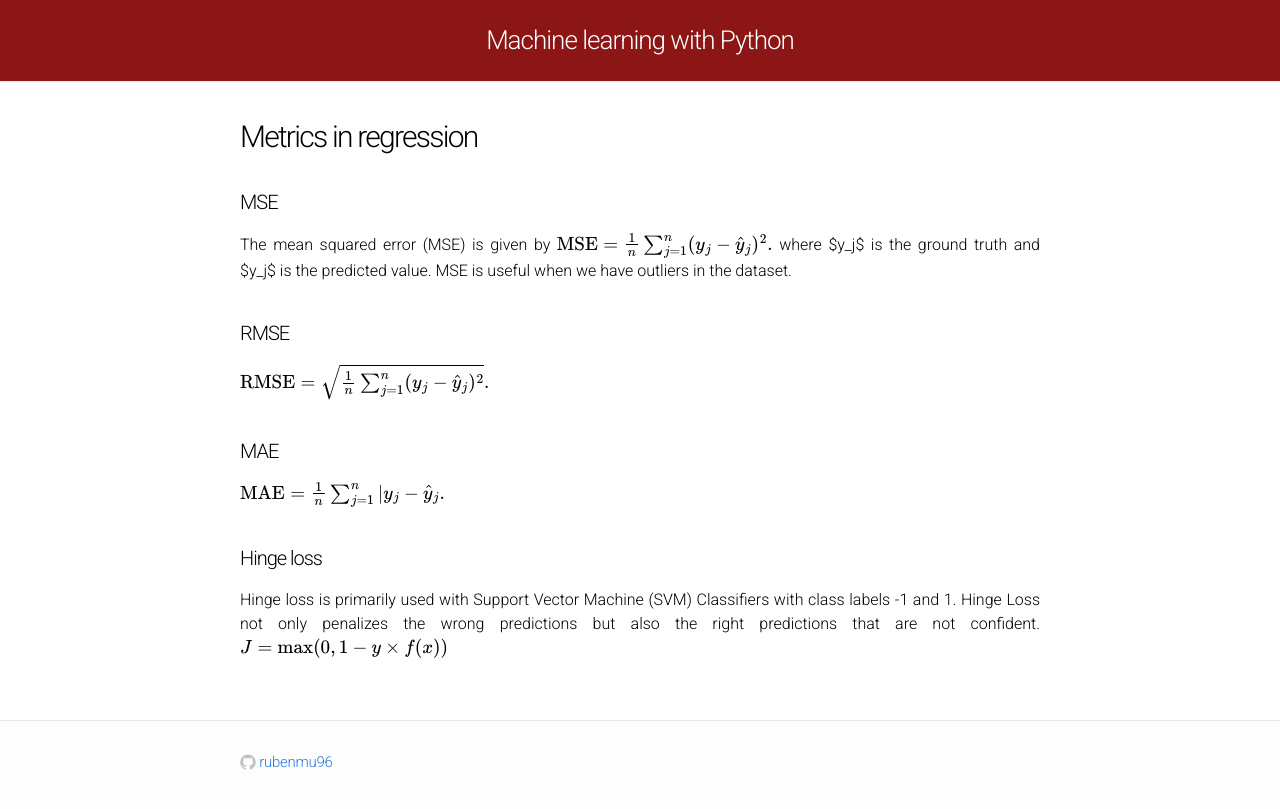
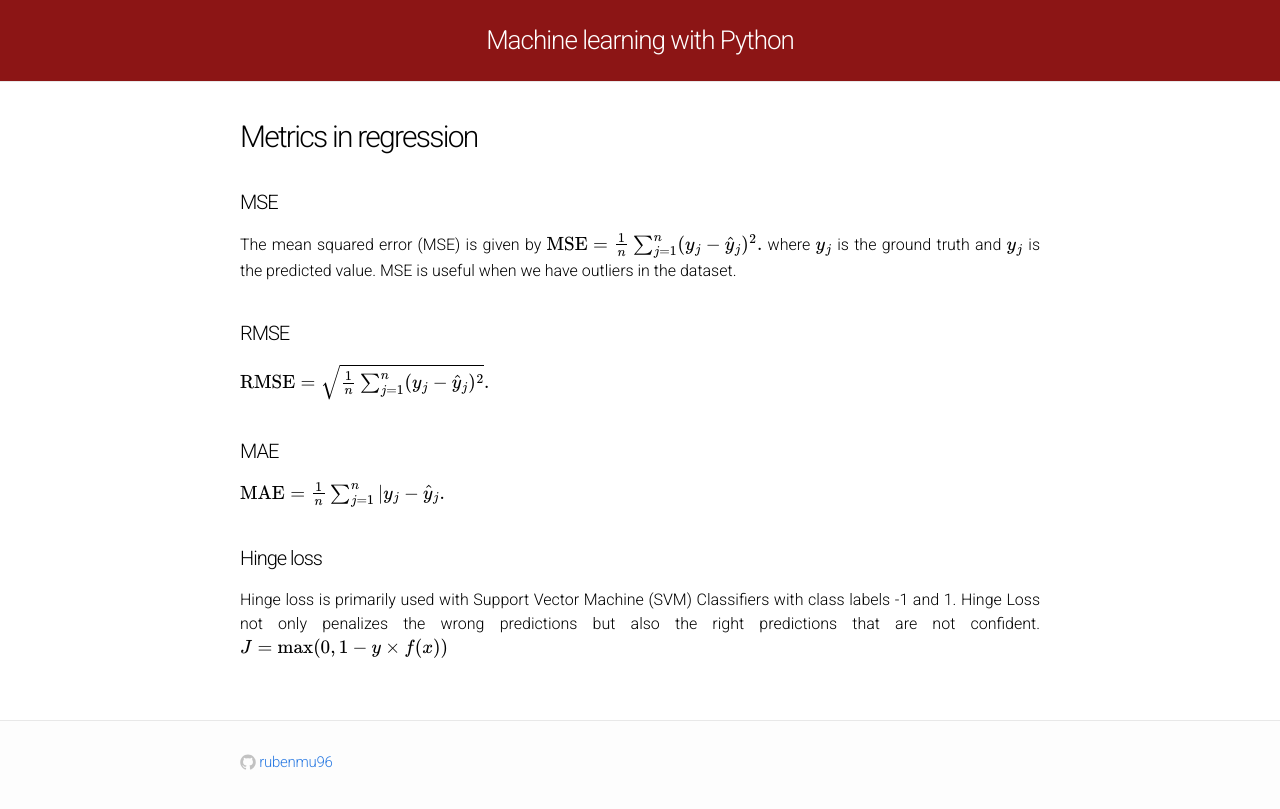
Before and after one commit to rubenmu96/rubenmu96.github.io, a Jekyll site: the page built from ML_intro.md, in a window 1280 px wide. Shown: the top 809 px of the page. Built offline with Jekyll 4.4.1, drawn with Linux system fonts in a browser that asks for light colours; formulas are drawn with MathJax 3; our own code applies the rules of GitHub Pages for plain Markdown files.

```diff
--- a/ML_intro.md
+++ b/ML_intro.md
@@ -11,7 +11,7 @@ The mean squared error (MSE) is given by
 $$
     \text{MSE} = \frac{1}{n} \sum_{j=1}^n (y_j - \hat{y}_j)^2.
 $$
-where $y_j$ is the ground truth and $y_j$ is the predicted value. MSE is useful when we have outliers in the dataset.
+where $$y_j$$ is the ground truth and $$y_j$$ is the predicted value. MSE is useful when we have outliers in the dataset.
 
 #### RMSE
 $$
```
